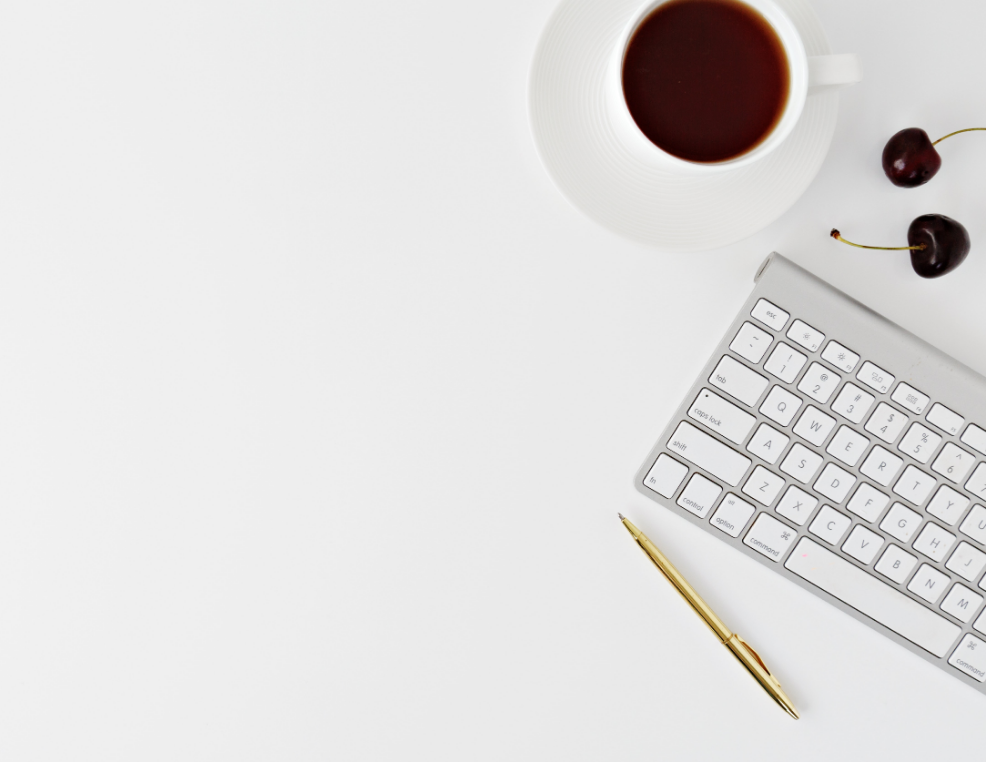
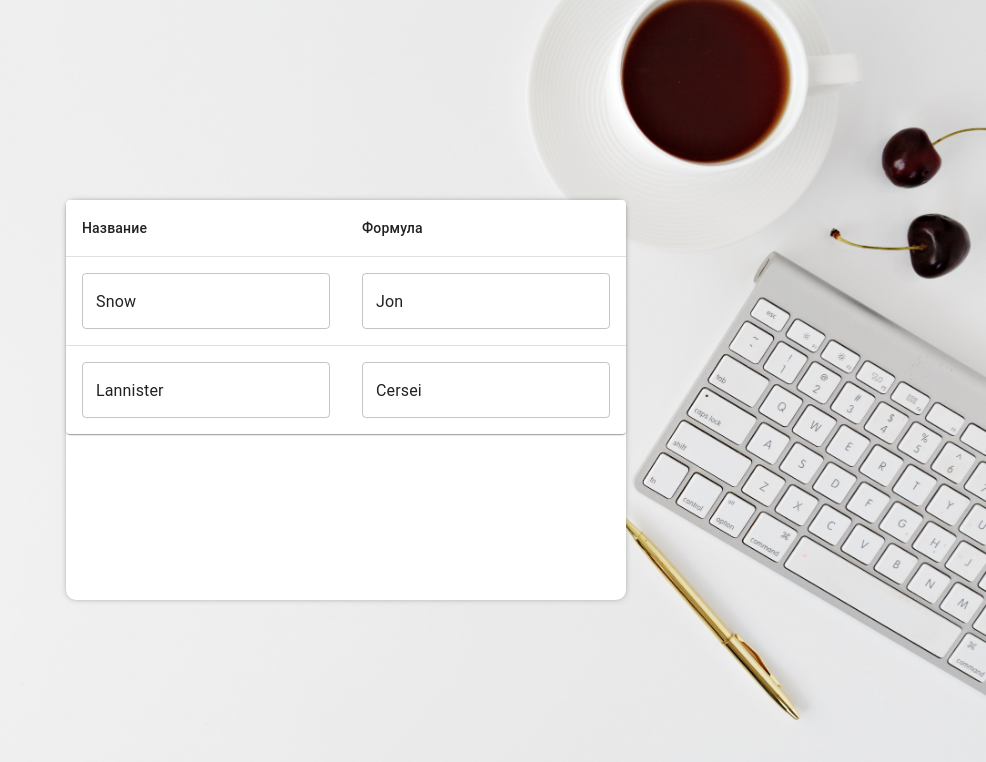
Before and after one commit to nikita-jpg/BankClient, a React (Create React App) app in the folder bank_client/: page /admin in a window 1280 px wide. Shown: the top 762 px of the page, without its empty margins (294-1280 px from the left). Built offline with nearby package versions, Linux system fonts and the light colour scheme; no server answers.

Commit message:
Работает редактирование названия

```diff
--- a/bank_client/package.json
+++ b/bank_client/package.json
@@ -7,6 +7,7 @@
     "@emotion/react": "^11.6.0",
     "@emotion/styled": "^11.6.0",
     "@mui/material": "^5.1.1",
+    "@mui/x-data-grid": "^5.0.1",
     "@testing-library/jest-dom": "^5.11.10",
     "@testing-library/react": "^11.2.6",
     "@testing-library/user-event": "^12.8.3",
@@ -17,8 +18,10 @@
     "react": "^17.0.2",
     "react-date-picker": "^8.2.0",
     "react-dom": "^17.0.2",
+    "react-editable-table": "^1.12.32",
     "react-router-dom": "^6.0.2",
     "react-scripts": "4.0.3",
+    "rsuite-table": "^5.2.1",
     "web-vitals": "^1.1.1"
   },
   "scripts": {
--- a/bank_client/src/panels/PanelAdmin/PanelAdmin.css
+++ b/bank_client/src/panels/PanelAdmin/PanelAdmin.css
@@ -0,0 +1,8 @@
+.PanelAdmin{
+    width: 100%;
+}
+.PanelAdmin__container{
+    /* min-width: 850px; */
+    width: 100%;
+    height: 400px;
+}
--- a/bank_client/src/panels/PanelAdmin/PanelAdmin.js
+++ b/bank_client/src/panels/PanelAdmin/PanelAdmin.js
@@ -1,6 +1,16 @@
 import axios from "axios";
-import { useEffect } from "react";
+import { useEffect, useState } from "react";
 import { DEFAULT_URL } from "../../consts";
+import Table from '@mui/material/Table';
+import TableBody from '@mui/material/TableBody';
+import TableCell from '@mui/material/TableCell';
+import TableContainer from '@mui/material/TableContainer';
+import TableHead from '@mui/material/TableHead';
+import TableRow from '@mui/material/TableRow';
+import Paper from '@mui/material/Paper';import './PanelAdmin.css'
+import TextFieldWrapper from "../../components/TextFieldWrapper/TextFieldWrapper";
+import { TextField } from "@mui/material";
+
 
 const PanelAdmin = ({login, password}) => {
     const ADMIN_URL = DEFAULT_URL + "/admin/getTariffs";
@@ -9,7 +19,15 @@ const PanelAdmin = ({login, password}) => {
       getTariffs()
     },[])
 
-    //Отправка
+    const columns =
+    [
+      { field: 'id', headerName: 'ID', width: 70 },
+      { field: 'russianName', headerName: 'Название', width: 130 },
+      { field: 'formula', headerName: 'Формула', width: 130 }
+    ]
+    const [tariffs ,setTariffs] = useState([{ russianName: 'Snow', formula: 'Jon'},{ russianName: 'Lannister', formula: 'Cersei'}])
+
+    //Получение данных тарифов
     const getTariffs = () => {
         axios.post(ADMIN_URL,{
             login:login,
@@ -19,9 +37,44 @@ const PanelAdmin = ({login, password}) => {
         })
     }
 
+    //Редактирование таблицы
+    const editName = (newName, tariffIndex) => {
+      let newTariffs = Object.assign([], tariffs);
+      newTariffs[tariffIndex].russianName = newName;
+      setTariffs(newTariffs)
+    }
+
+
     return (
       <div className="PanelAdmin">
         <div className="PanelAdmin__container">
+        <TableContainer component={Paper}>
+          <Table sx={{ minWidth: 300 }} aria-label="simple table">
+            <TableHead>
+              <TableRow>
+                <TableCell align="left">Название</TableCell>
+                <TableCell align="left">Формула</TableCell>
+              </TableRow>
+            </TableHead>
+            <TableBody>
+              {tariffs.map((row, index) => (
+                <TableRow
+                  key={index}
+                  sx={{ '&:last-child td, &:last-child th': { border: 0 } }}
+                >
+                  <TableCell align="left">
+                    <TextField value={row.russianName} onChange={(event)=>{editName(event.target.value, index)}}></TextField>
+                  </TableCell>
+
+                  <TableCell align="left">
+                    <TextField value={row.formula}></TextField>
+                  </TableCell>
+
+                </TableRow>
+              ))}
+            </TableBody>
+          </Table>
+        </TableContainer>
         </div>
       </div>
     );
```
Also changed, not shown: 1 other file (tests, documents, lock files or other folders).
